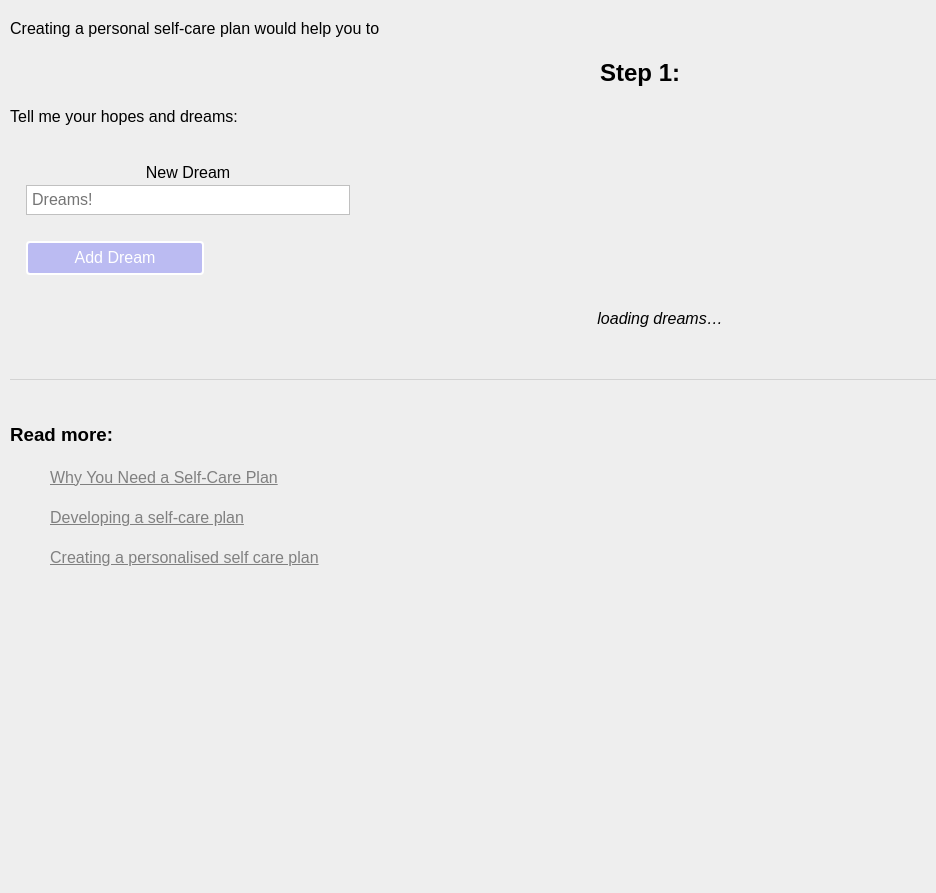
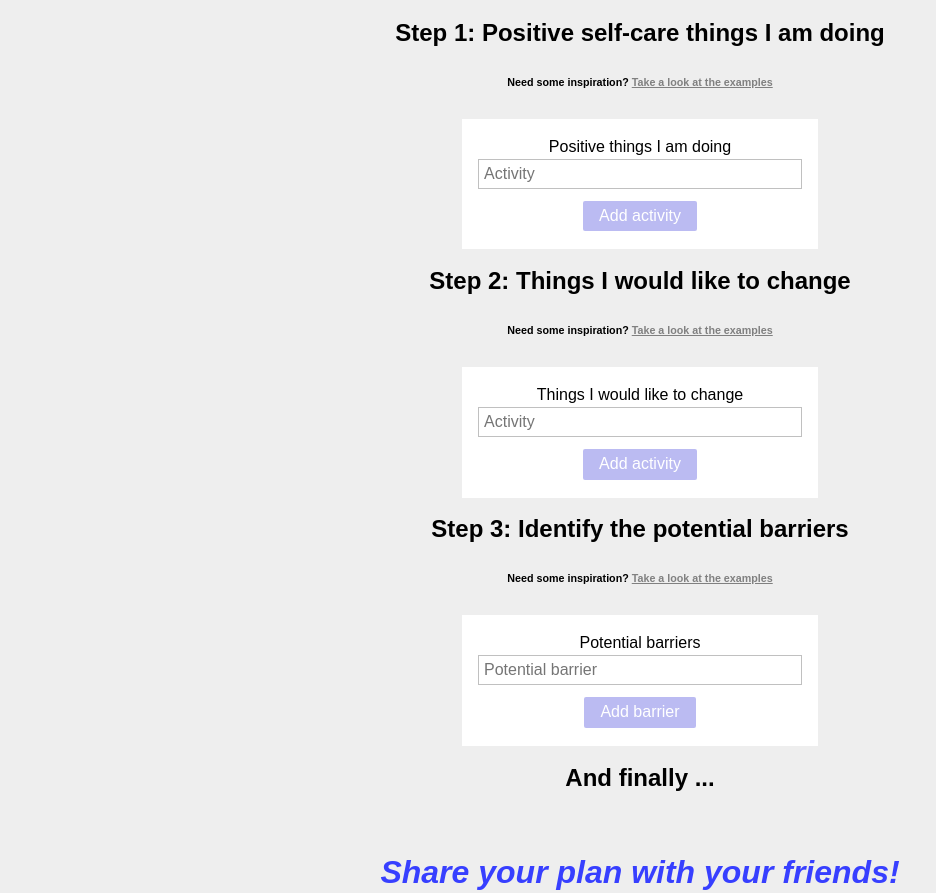
Before and after one commit to usercspa/selfhelpguide, a website: page public/index.html in a window 1280 px wide. Shown: the part 300-1193 px from the top of the page, without its empty margins (0-936 px from the left). Before the commit the page ends 886 px from the top, so only its background shows below. Drawn offline with Linux system fonts and the light colour scheme.

Commit message:
update html

```diff
--- a/public/index.html
+++ b/public/index.html
@@ -30,35 +30,95 @@
       />
       <h1>Develop a self-care plan</h1>
       <br />
-      <p>
-        Creating a personal self-care plan would help you to
-      </p>
     </header>
 
     <main>
-      <h2>Step 1:</h2>
+      <h2>Step 1: Positive self-care things I am doing</h2>
 
-      <p>Tell me your hopes and dreams:</p>
+      <h6>
+        Need some inspiration?
+        <a
+          href="https://www.changingfaces.org.uk/adviceandsupport/self-help/adults/self-care-planning"
+          >Take a look at the examples</a
+        >
+      </h6>
 
-      <form>
+      <div class="plan">
+        <form id="step1">
           <label>
-          New Dream
+            Positive things I am doing
             <input
-            name="dream"
+              name="activity"
               type="text"
               maxlength="100"
               required
-            placeholder="Dreams!"
+              placeholder="Activity"
             />
           </label>
-        <button type="submit" id="submit-dream">Add Dream</button>
+          <button type="submit" id="submit-activity">Add activity</button>
         </form>
+      </div>
 
-      <section class="dreams">
-        <ul id="dreams">
-          <em>loading dreams&hellip;</em>
-        </ul>
-      </section>
+      <h2>Step 2: Things I would like to change</h2>
+
+      <h6>
+        Need some inspiration?
+        <a
+          href="https://www.changingfaces.org.uk/adviceandsupport/self-help/adults/self-care-planning"
+          >Take a look at the examples</a
+        >
+      </h6>
+
+      <div class="plan">
+        <form id="step2">
+          <label>
+            Things I would like to change
+            <input
+              name="change"
+              type="text"
+              maxlength="100"
+              required
+              placeholder="Activity"
+            />
+          </label>
+          <button type="submit" id="submit-change">Add activity</button>
+        </form>
+      </div>
+
+      <h2>Step 3: Identify the potential barriers</h2>
+
+      <h6>
+        Need some inspiration?
+        <a href="https://www.mindful.org/why-you-need-a-self-care-plan/"
+          >Take a look at the examples</a
+        >
+      </h6>
+
+      <div class="plan">
+        <form id="step3">
+          <label>
+            Potential barriers
+            <input
+              name="barrier"
+              type="text"
+              maxlength="100"
+              required
+              placeholder="Potential barrier"
+            />
+          </label>
+          <button type="submit" id="submit-barrier">Add barrier</button>
+        </form>
+      </div>
+
+      <h2>
+        And finally ...
+      </h2>
+
+      <br />
+
+      <h1>
+        Share your plan with your friends!
+      </h1>
     </main>
 
     <footer>
--- a/public/style.css
+++ b/public/style.css
@@ -17,11 +17,11 @@ h1 {
 }
 
 form {
-  background-color: #eee;
-  display: grid;
-  grid-gap: 1em;
+  background-color: #FFFFFF;
   padding: 1em;
   max-width: 40ch;
+  text-align: center;
+  margin: auto;
 }
 
 input {
@@ -92,3 +92,7 @@ footer {
 h3, p {
   text-align: justify;
 }
+
+.plan {
+  text-align: center;
+}
```
Lines whose indentation alone changed are shown as unchanged.
